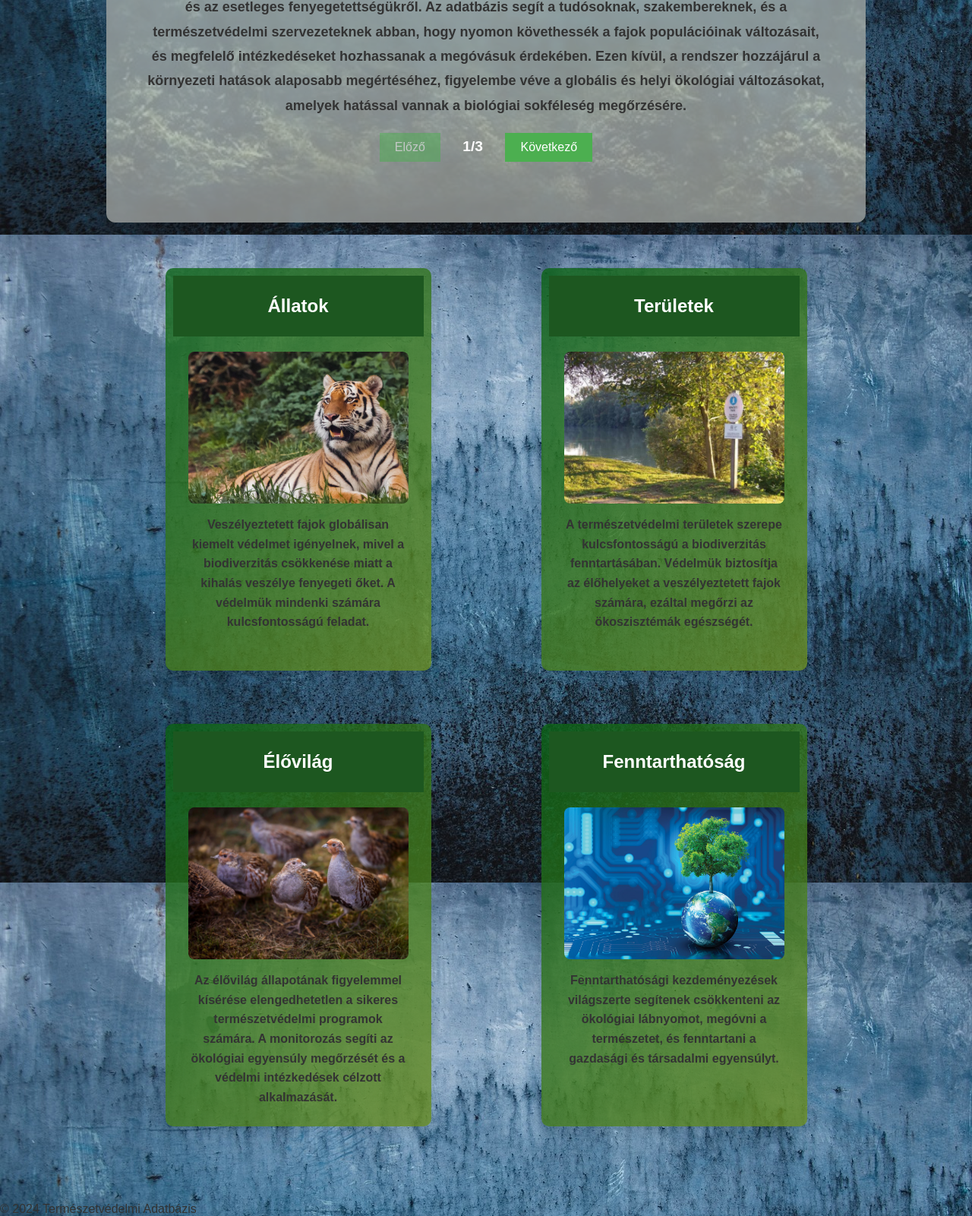
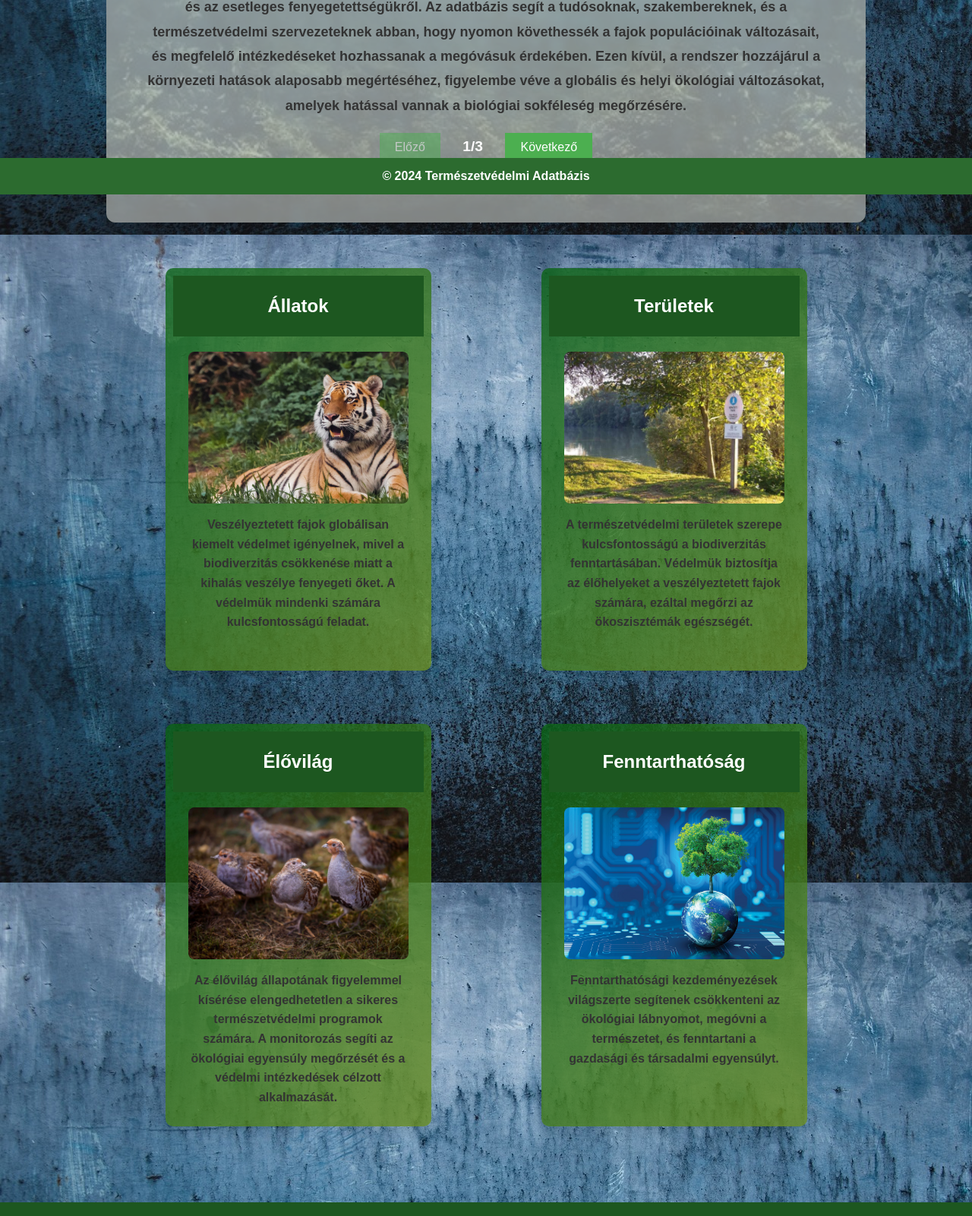
Before and after one commit to szilvasikornel/TermeszetVedelem, a PHP site: page / in a window 1280 px wide. Shown: the part 544-2145 px from the top of the page at 76% size. Run offline with PHP 8.4, Linux system fonts and the light colour scheme.

Commit message:
Update main.css

```diff
--- a/TermeszetVedelem/mainCSS/main.css
+++ b/TermeszetVedelem/mainCSS/main.css
@@ -315,3 +315,15 @@ button:disabled {
 button:disabled:hover {
     background-color: #4CAF50; /* Hover effektus eltávolítása */
 }
+
+footer {
+    background-color: rgb(44, 107, 47);
+    color: white;
+    text-align: center;
+    padding: 15px;
+    bottom: 0;
+    width: 100%;
+    margin-top: 30px;
+    position: fixed;
+    font-weight: bold;
+}
```
